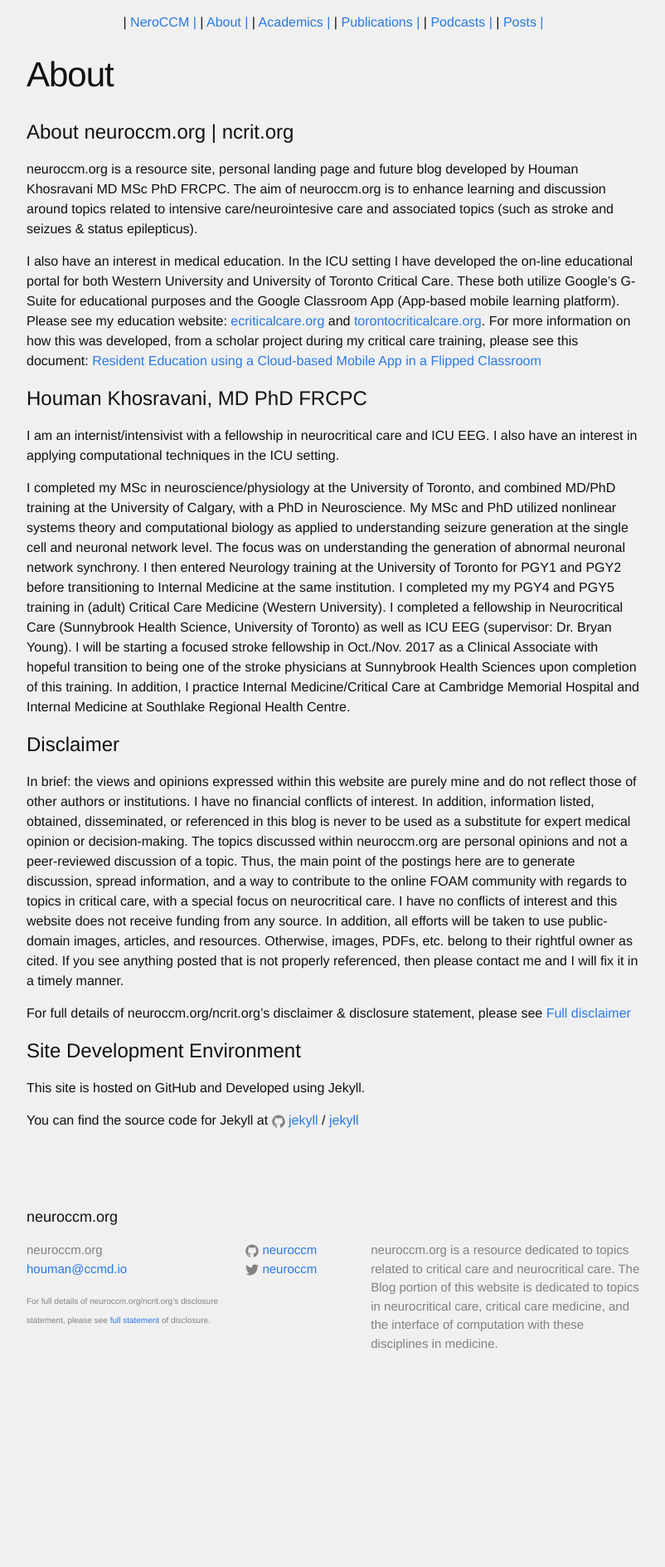
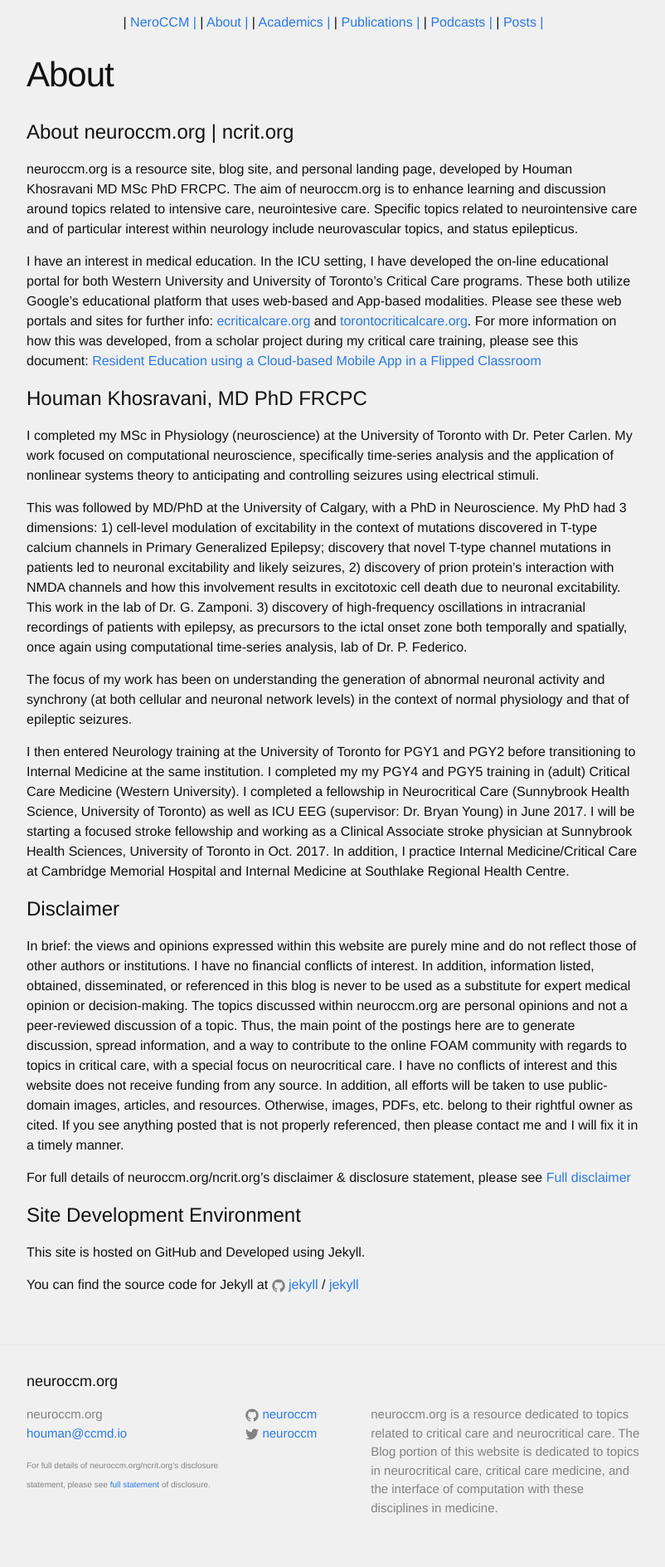
Before and after one commit to neuroccm/neuroccm.github.io, a Jekyll site: the page built from about.md, in a window 1280 px wide. Shown: the whole page at 83% size, without its empty margins (238-1040 px from the left). Built offline with Jekyll 4.4.1, drawn with Linux system fonts in a browser that asks for light colours; comment, search, counter and statistics services are not loaded; before the commit the page ends 1690 px from its top, so only the background shows below that.

Commit message:
revision of website 22
revision of website 22

```diff
--- a/about.md
+++ b/about.md
@@ -6,16 +6,19 @@
 
 # About neuroccm.org | ncrit.org #
 
-neuroccm.org is a resource site, personal landing page and future blog developed by Houman Khosravani MD MSc PhD FRCPC. The aim of neuroccm.org is to enhance learning and discussion around topics related to intensive care/neurointesive care and associated topics (such as stroke and seizues & status epilepticus).
+neuroccm.org is a resource site, blog site, and personal landing page, developed by Houman Khosravani MD MSc PhD FRCPC. The aim of neuroccm.org is to enhance learning and discussion around topics related to intensive care, neurointesive care. Specific topics related to neurointensive care and of particular interest within neurology include neurovascular topics, and status epilepticus.
 
-I also have an interest in medical education. In the ICU setting I have developed the on-line educational portal for both Western University and University of Toronto Critical Care. These both utilize Google's G-Suite for educational purposes and the Google Classroom App (App-based mobile learning platform). Please see my education website: [ecriticalcare.org](ecriticalcare.org) and [torontocriticalcare.org](torontocriticalcare.org).
-For more information on how this was developed, from a scholar project during my critical care training, please see this document: [Resident Education using a Cloud-based Mobile App in a Flipped Classroom](/manuscripts/Khosravani_Scholar_Project_Public.pdf)
+I have an interest in medical education. In the ICU setting, I have developed the on-line educational portal for both Western University and University of Toronto's Critical Care programs. These both utilize Google's educational platform that uses web-based and App-based modalities. Please see these web portals and sites for further info: [ecriticalcare.org](ecriticalcare.org) and [torontocriticalcare.org](torontocriticalcare.org). For more information on how this was developed, from a scholar project during my critical care training, please see this document: [Resident Education using a Cloud-based Mobile App in a Flipped Classroom](/manuscripts/Khosravani_Scholar_Project_Public.pdf)
 
 # Houman Khosravani, MD PhD FRCPC #
 
-I am an internist/intensivist with a fellowship in neurocritical care and ICU EEG. I also have an interest in applying computational techniques in the ICU setting.
+I completed my MSc in Physiology (neuroscience) at the University of Toronto with Dr. Peter Carlen. My work focused on computational neuroscience, specifically time-series analysis and the application of nonlinear systems theory to anticipating and controlling seizures using electrical stimuli.
 
-I completed my MSc in neuroscience/physiology at the University of Toronto, and combined MD/PhD training at the University of Calgary, with a PhD in Neuroscience. My MSc and PhD utilized nonlinear systems theory and computational biology as applied to understanding seizure generation at the single cell and neuronal network level. The focus was on understanding the generation of abnormal neuronal network synchrony. I then entered Neurology training at the University of Toronto for PGY1 and PGY2 before transitioning to Internal Medicine at the same institution. I completed my my PGY4 and PGY5 training in (adult) Critical Care Medicine (Western University). I completed a fellowship in Neurocritical Care (Sunnybrook Health Science, University of Toronto) as well as ICU EEG (supervisor: Dr. Bryan Young). I will be starting a focused stroke fellowship in Oct./Nov. 2017 as a Clinical Associate with hopeful transition to being one of the stroke physicians at Sunnybrook Health Sciences upon completion of this training. In addition, I practice Internal Medicine/Critical Care at Cambridge Memorial Hospital and Internal Medicine at Southlake Regional Health Centre.
+This was followed by MD/PhD  at the University of Calgary, with a PhD in Neuroscience. My PhD had 3 dimensions: 1) cell-level modulation of excitability in the context of mutations discovered in T-type calcium channels in Primary Generalized Epilepsy; discovery that novel T-type channel mutations in patients led to neuronal excitability and likely seizures, 2) discovery of prion protein's interaction with NMDA channels and how this involvement results in excitotoxic cell death due to neuronal excitability. This work in the lab of Dr. G. Zamponi. 3) discovery of high-frequency oscillations in intracranial recordings of patients with epilepsy, as precursors to the ictal onset zone both temporally and spatially, once again using computational time-series analysis, lab of Dr. P. Federico.
+
+The focus of my work has been on understanding the generation of abnormal neuronal activity and synchrony (at both cellular and neuronal network levels) in the context of normal physiology and that of epileptic seizures.
+
+I then entered Neurology training at the University of Toronto for PGY1 and PGY2 before transitioning to Internal Medicine at the same institution. I completed my my PGY4 and PGY5 training in (adult) Critical Care Medicine (Western University). I completed a fellowship in Neurocritical Care (Sunnybrook Health Science, University of Toronto) as well as ICU EEG (supervisor: Dr. Bryan Young) in June 2017. I will be starting a focused stroke fellowship and working as a Clinical Associate stroke physician at Sunnybrook Health Sciences, University of Toronto in Oct. 2017. In addition, I practice Internal Medicine/Critical Care at Cambridge Memorial Hospital and Internal Medicine at Southlake Regional Health Centre.
 
 <script src="//platform.linkedin.com/in.js" type="text/javascript"></script>
 <script type="IN/MemberProfile" data-id="https://www.linkedin.com/in/houman-khosravani-4a1a949a" data-format="inline" data-related="false"></script>
```
Also changed, not shown: 2 other files.
